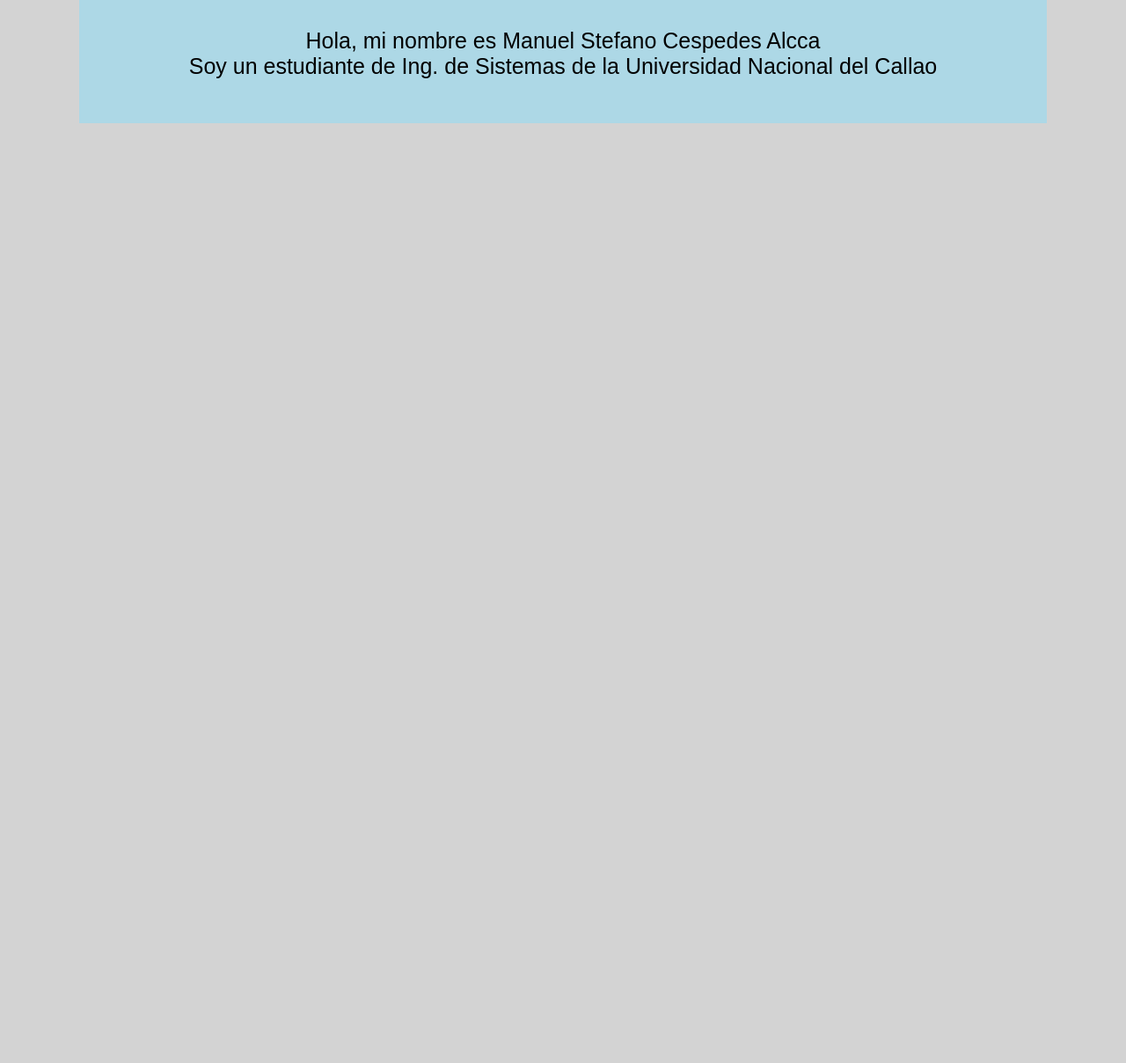
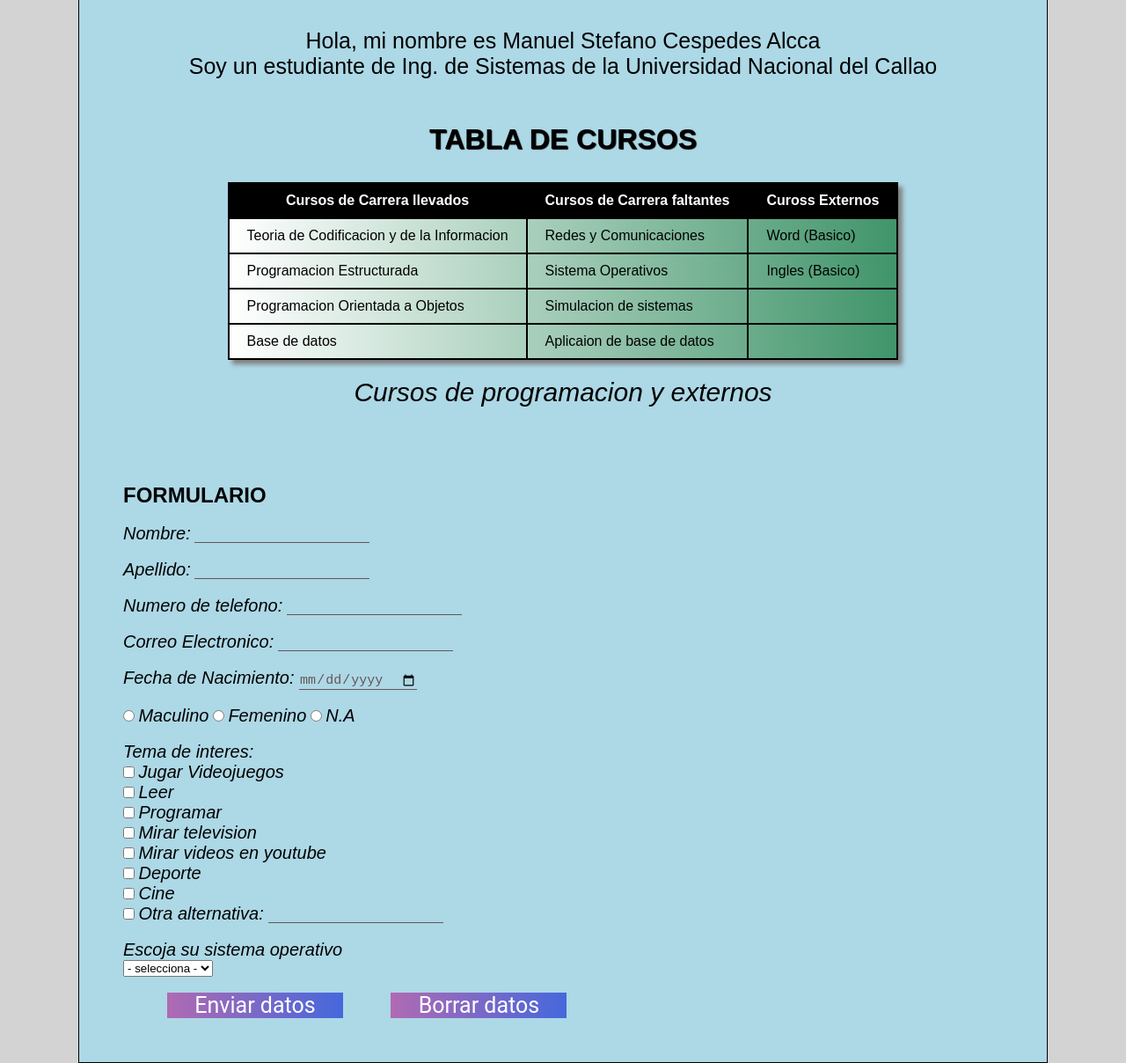
Before and after one commit to ManuelCespedesA/DatosPersonales, a plain HTML site: page index.html in a window 1280 px wide. Shown: the part 507-1715 px from the top of the page at 88% size. Before the commit the page ends 800 px from the top, so only its background shows below. Drawn offline with Linux system fonts and the light colour scheme.

Commit message:
Update index.html

```diff
--- a/index.html
+++ b/index.html
@@ -12,11 +12,115 @@
 			</header>
 			<section id="content">
 				<center>
-					<img src="img/imagen.jpg" style="widht: 350;" height="300" alt="">
-				<p> <br> Hola, mi nombre es Manuel Stefano Cespedes Alcca <br> Soy un estudiante de Ing. de Sistemas de la Universidad Nacional del Callao</p>
-			</center>
+					<img src="img/imagen.jpg" style="width: 350;" height="300" alt="">
+					<p> <br> Hola, mi nombre es Manuel Stefano Cespedes Alcca <br> Soy un estudiante de Ing. de Sistemas de la Universidad Nacional del Callao</p>
+				</center>
+
 			</section>
 
+			<div id="tabla">
+
+				<h1>TABLA DE CURSOS</h1>
+
+				<table>
+					<caption>Cursos de programacion y externos</caption>
+					<tr>
+						<th>Cursos de Carrera llevados</th>
+						<th>Cursos de Carrera faltantes</th>
+						<th>Cuross Externos</th>
+					</tr>
+					<tr>
+						<td>Teoria de Codificacion y de la Informacion</td>
+						<td>Redes y Comunicaciones</td>
+						<td>Word (Basico)</td>
+					</tr>
+					<tr>
+						<td>Programacion Estructurada</td>
+						<td>Sistema Operativos</td>
+						<td>Ingles (Basico)</td>
+					</tr>
+					<tr>
+						<td>Programacion Orientada a Objetos</td>
+						<td>Simulacion de sistemas</td>
+						<td></td>
+					</tr>
+					<tr>
+						<td>Base de datos</td>
+						<td>Aplicaion de base de datos</td>
+						<td></td>
+					</tr>
+				</table>
+				<br><br>
+				<form>
+					<h2> FORMULARIO</h2>
+
+					<br>
+
+					<label for="nombre">Nombre:</label>
+					<input type="text" name="nombre" id="nombre">
+					<br><br>
+
+					<label for="apellido">Apellido:</label>
+					<input type="text" name="apellido" id="apellido">
+					<br><br>
+
+					<label for="telefono">Numero de telefono:</label>
+					<input type="text" name="telefono" id="telefono">
+					<br><br>
+
+					<label for="correo">Correo Electronico:</label>
+					<input type="text" name="correo" id="correo">
+					<br><br>
+
+					<label for="nacimiento">Fecha de Nacimiento: </label>
+					<input type="date" name="nacimiento" id="nacimiento">
+					<br><br>
+
+					<input type="radio" name="genero" id="hombre">
+					<label for="hombre">Maculino</label>
+					<input type="radio" name="genero" id="mujer">
+					<label for="mujer">Femenino</label>
+					<input type="radio" name="genero" id="N.A">
+					<label for="N.A">N.A</label>
+					<br><br>
+
+					<label for="">Tema de interes:</label><br>
+
+					<input type="checkbox" name="interes" id="jugar">
+					<label for="jugar">Jugar Videojuegos</label><br>
+					<input type="checkbox" name="interes" id="leer">
+					<label for="leer">Leer</label><br>
+					<input type="checkbox" name="interes" id="programar">
+					<label for="programar">Programar</label><br>
+					<input type="checkbox" name="interes" id="mirar">
+					<label for="mirar">Mirar television</label><br>
+					<input type="checkbox" name="interes" id="youtube">
+					<label for="youtube">Mirar videos en youtube</label><br>
+					<input type="checkbox" name="interes" id="Deporte">
+					<label for="Deporte">Deporte</label><br>
+					<input type="checkbox" name="interes" id="Cine">
+					<label for="Cine">Cine</label><br>
+					<input type="checkbox" name="interes" id="otros">
+					<label for="otros">Otra alternativa: </label>
+					<input type="text" name="Otros"	id="Otros">
+					<br><br>
+
+					  <label for="SO">Escoja su sistema operativo</label> <br/>
+					   <select id="SO" name="SO">
+						   <option value="" selected="selected">- selecciona -</option>
+						   <option value="windows">Windows</option>
+						<option value="mac">Mac</option>
+						<option value="linux">Linux</option>
+						<option value="otro">Otro</option>
+					</select>
+
+					<br><br>
+
+					<button type="submit">Enviar datos</button>
+					<button type="reset">Borrar datos</button>
+
+				</form>
+			</div>
 		</div>
 	</body>
 </html>
```
